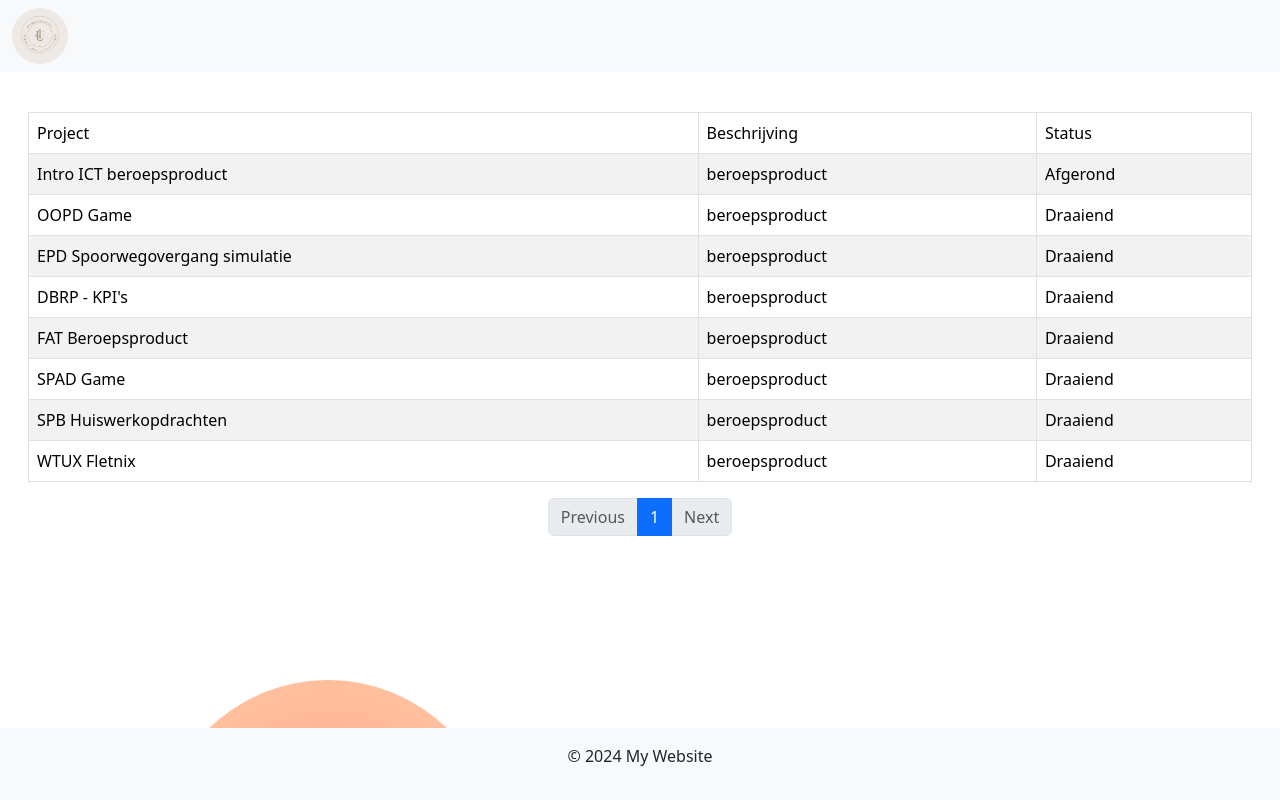
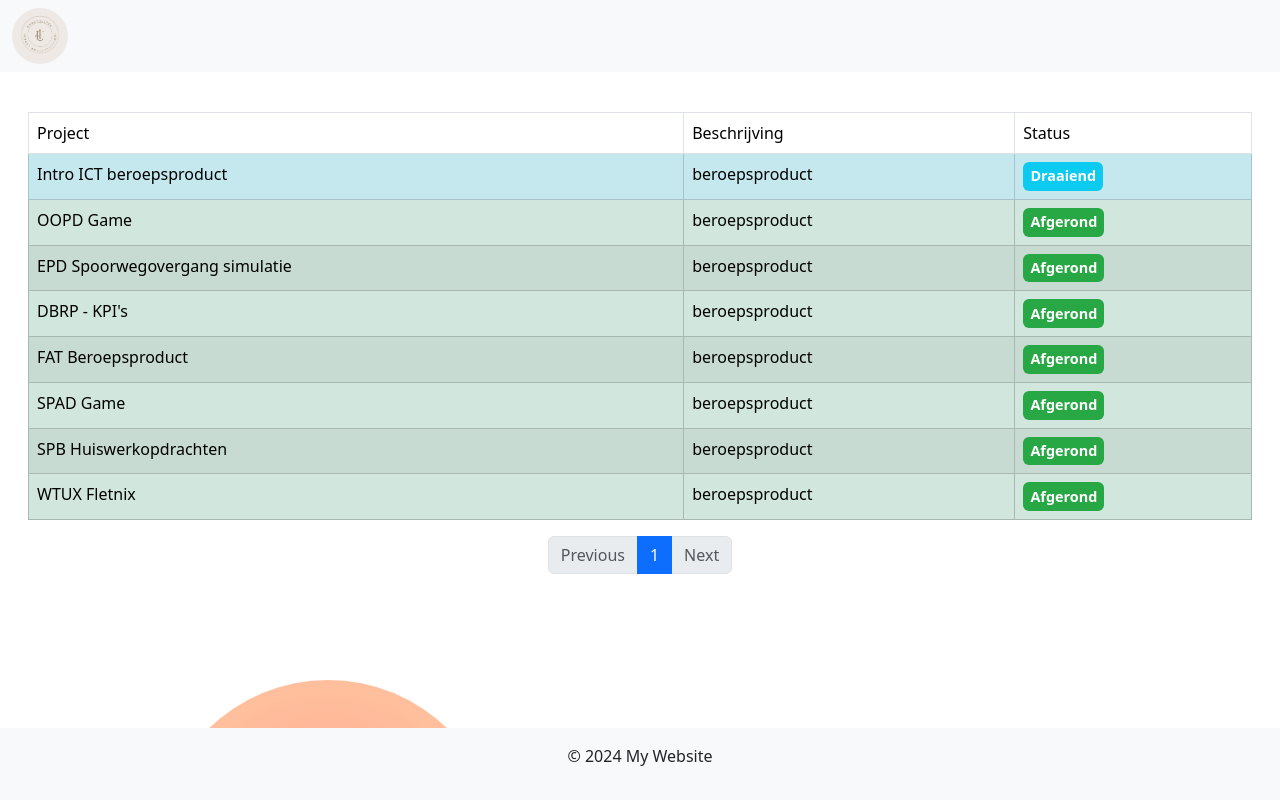
Before and after one commit to MikeAckerschott/O4U_hbo, a Vue app in the folder front-end/onderwijs4u/: page /projects in a window 1280 px wide. Built offline with nearby package versions, Linux system fonts and the light colour scheme.

Commit message:
added styling to projects view

```diff
--- a/front-end/onderwijs4u/src/views/ProjectsView.vue
+++ b/front-end/onderwijs4u/src/views/ProjectsView.vue
@@ -26,7 +26,8 @@
               </tr>
             </thead>
             <tbody>
-              <tr v-for="item in paginatedData" :key="item.id">
+              <tr v-for="item in paginatedData" :key="item.id"
+                :class="{ 'table-info': item.running === true, 'table-success': item.running === false }">
                 <td>
                   <RouterLink class="nav-link text-truncate" :to="`/project/${item.projectName}`"
                     style="white-space: nowrap;">
@@ -34,7 +35,11 @@
                   </RouterLink>
                 </td>
                 <td>{{ item.description }}</td>
-                <td>{{ item.running ? 'Afgerond' : 'Draaiend' }}</td>
+                <td><span
+                    :class="{ 'badge bg-info': item.running === true, 'badge bg-success': item.running === false }">
+                    {{ item.running === true ? 'Draaiend' : 'Afgerond' }}
+                  </span>
+                </td>
               </tr>
             </tbody>
           </table>
```
